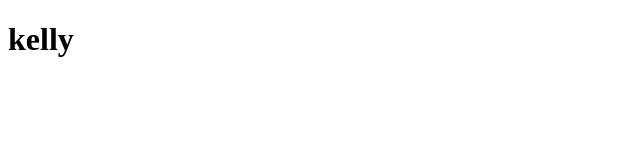
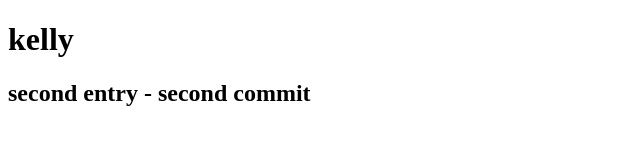
Before and after one commit to KellyR03/didactic-umbrella, a plain HTML site: page index.html in a window 1280 px wide. Shown: the whole page, without its empty margins (0-640 px from the left). Drawn offline with Linux system fonts and the light colour scheme.

Commit message:
second commit

```diff
--- a/index.html
+++ b/index.html
@@ -7,5 +7,6 @@
 </head>
 <body>
     <h1>kelly </h1>
+    <h2>second entry - second commit</h2>
 </body>
 </html>
```
